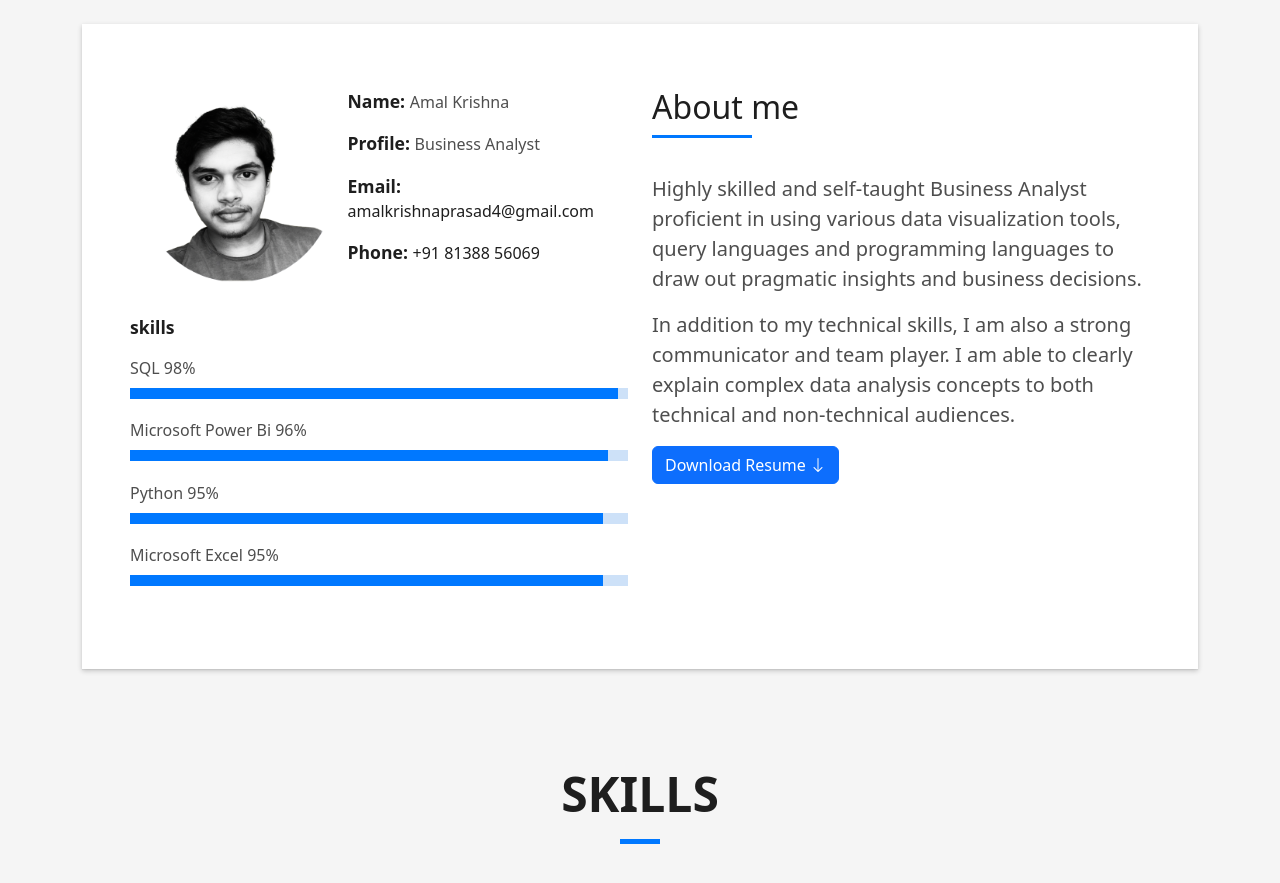
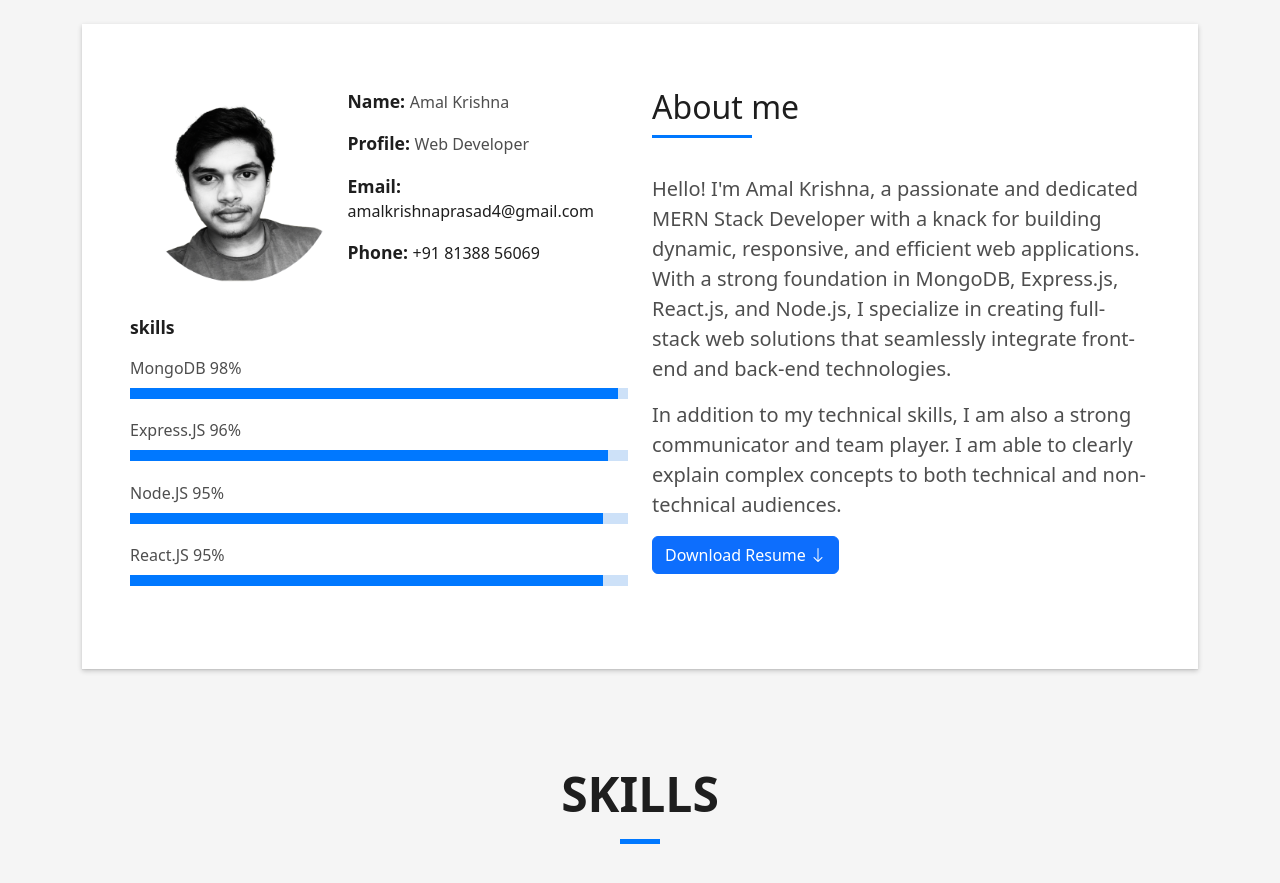
Before and after one commit to Amal-24/portfolio_website_web_dev, a plain HTML site: page index.html in a window 1280 px wide. Shown: the part 840-1723 px from the top of the page. Drawn offline with nearby package versions, Linux system fonts and the light colour scheme.

Commit message:
updated about section

```diff
--- a/index.html
+++ b/index.html
@@ -87,7 +87,7 @@
                     <div class="col-sm-6 col-md-7">
                       <div class="about-info">
                         <p><span class="title-s">Name: </span> <span>Amal Krishna</span></p>
-                        <p><span class="title-s">Profile: </span> <span>Business Analyst</span></p>
+                        <p><span class="title-s">Profile: </span> <span>Web Developer</span></p>
                         <p><span class="title-s">Email: </span><a href="mailto:amalkrishnaprasad4@gmail.com">amalkrishnaprasad4@gmail.com</a></p>
                         <p><span class="title-s">Phone: </span><a href="tel:+91 81388 56069">+91 81388 56069</a></p>
                       </div>
@@ -95,19 +95,19 @@
                   </div>
                   <div class="skill-mf">
                     <p class="title-s">skills</p>
-                    <span>SQL</span> <span class="pull-right">98%</span>
+                    <span>MongoDB</span> <span class="pull-right">98%</span>
                     <div class="progress">
                       <div class="progress-bar" role="progressbar" style="width: 98%;" aria-valuenow="85" aria-valuemin="0" aria-valuemax="100"></div>
                     </div>
-                    <span>Microsoft Power Bi</span> <span class="pull-right">96%</span>
+                    <span>Express.JS</span> <span class="pull-right">96%</span>
                     <div class="progress">
                       <div class="progress-bar" role="progressbar" style="width: 96%" aria-valuenow="75" aria-valuemin="0" aria-valuemax="100"></div>
                     </div>
-                    <span>Python</span> <span class="pull-right">95%</span>
+                    <span>Node.JS</span> <span class="pull-right">95%</span>
                     <div class="progress">
                       <div class="progress-bar" role="progressbar" style="width: 95%" aria-valuenow="50" aria-valuemin="0" aria-valuemax="100"></div>
                     </div>
-                    <span>Microsoft Excel</span> <span class="pull-right">95%</span>
+                    <span>React.JS</span> <span class="pull-right">95%</span>
                     <div class="progress">
                       <div class="progress-bar" role="progressbar" style="width: 95%" aria-valuenow="90" aria-valuemin="0" aria-valuemax="100"></div>
                     </div>
@@ -121,17 +121,15 @@
                       </h5>
                     </div>
                     <p class="lead">
-                      Highly skilled and self-taught Business
-                      Analyst proficient in using various
-                      data visualization tools, query
-                      languages and programming
-                      languages to draw out pragmatic
-                      insights and business decisions.
+                      Hello! I'm Amal Krishna, a passionate and dedicated MERN Stack Developer with a knack for
+                      building dynamic, responsive, and efficient web applications. With a strong foundation in
+                      MongoDB, Express.js, React.js, and Node.js, I specialize in creating full-stack web solutions
+                      that seamlessly integrate front-end and back-end technologies.
                     </p>
                     <p class="lead">
-                      In addition to my technical skills, I am also a strong communicator and team player. I am able to clearly explain complex data analysis concepts to both technical and non-technical audiences.
+                      In addition to my technical skills, I am also a strong communicator and team player. I am able to clearly explain complex concepts to both technical and non-technical audiences.
                     </p>
-                    <a class="btn btn-primary" href="assets/img/resume2.pdf" role="button">Download Resume <i class="bi bi-arrow-down"></i></a>
+                    <a class="btn btn-primary" href="./assets/img/amal_krishna_resume_web_dev.pdf" role="button">Download Resume <i class="bi bi-arrow-down"></i></a>
                   </div>
                 </div>
               </div>
```
Also changed, not shown: 2 other files.
